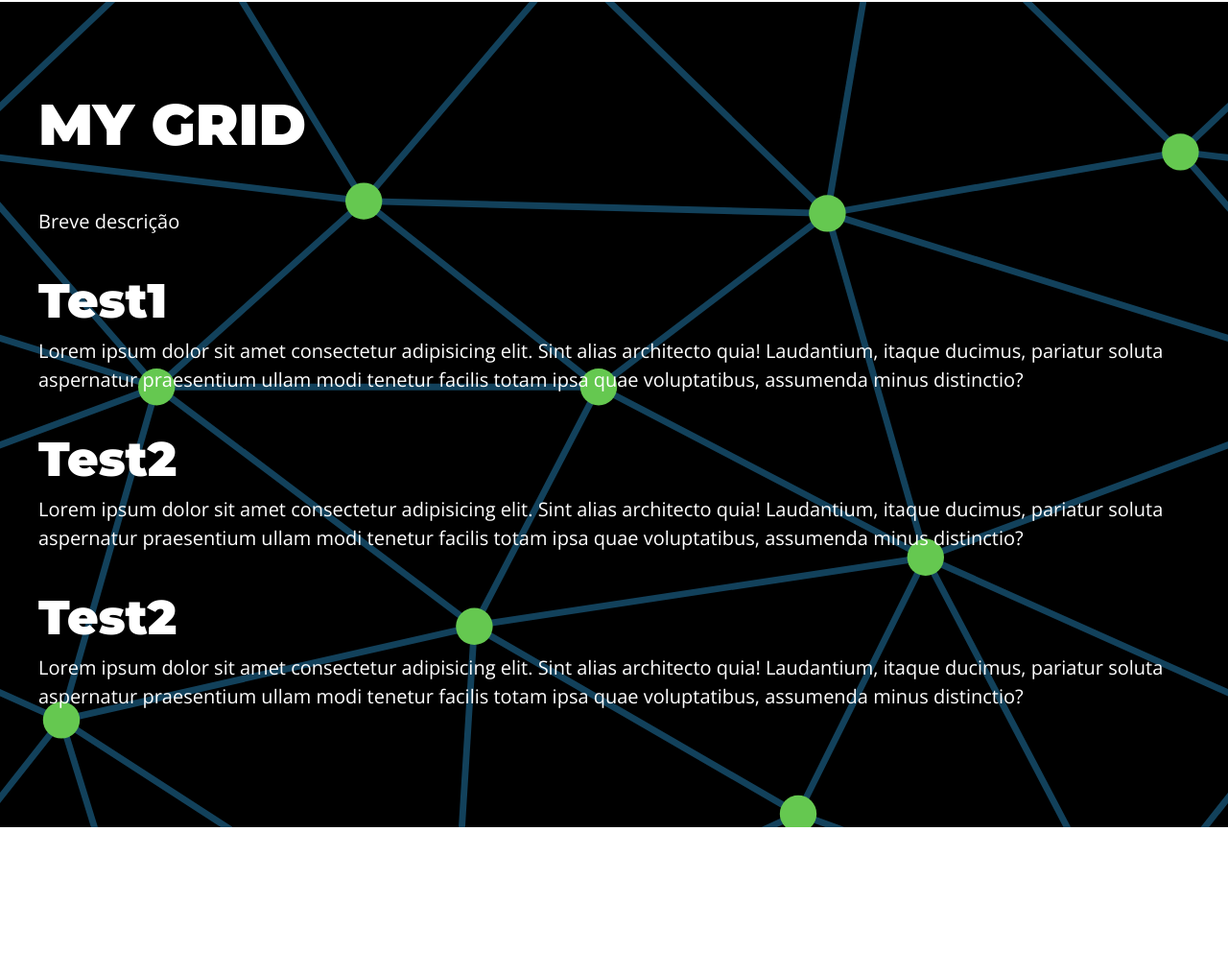
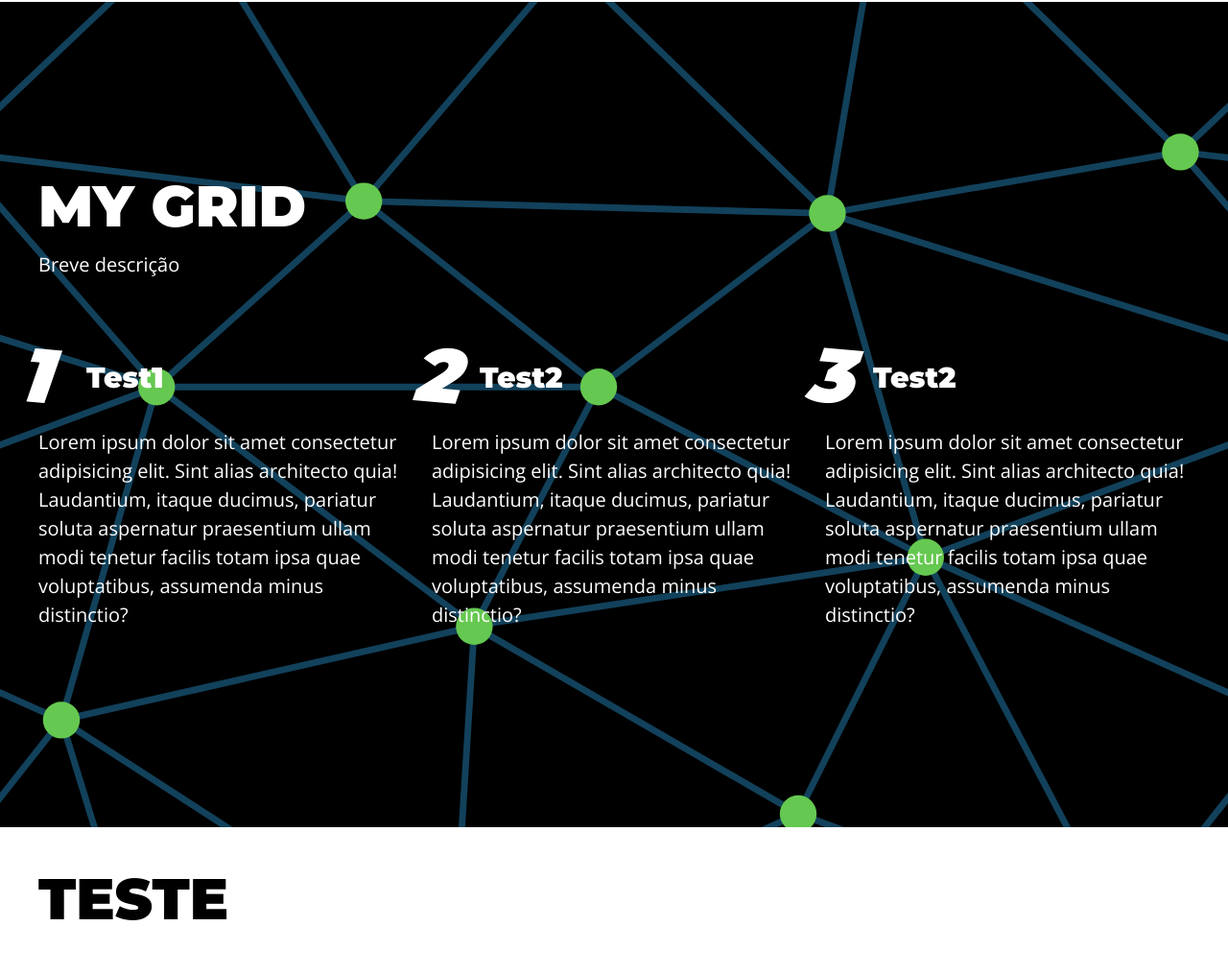
Before and after one commit to WoliverAraujo/HTML-e-CSS, a plain HTML site: page assets/index.html in a window 1280 px wide. Shown: the part 1783-2798 px from the top of the page at 96% size. Before the commit the page ends 2645 px from the top, so only its background shows below. Drawn offline with nearby package versions, Linux system fonts and the light colour scheme.

Commit message:
617 grid 2

```diff
--- a/assets/css/style.css
+++ b/assets/css/style.css
@@ -32,11 +32,38 @@
     display: flex;
     flex-flow: column wrap;
     justify-content: center;
-    height: 100vh;
+    min-height: 100vh;
+}
+
+.grid-main-heanding {
+    margin-bottom: 1rem;
+}
+
+.grid-description {
+    padding-bottom: 5rem;
 }
 
 .grid {
     display: grid;
     grid-template-columns: repeat(3, 1fr);
     gap: var(--gap);
+    counter-reset: grid-counter;
 }
+
+.grid h3 {
+    font-size: 3rem;
+    position: relative;
+    padding-left: 5rem;
+    padding-bottom: 3rem;
+}
+
+.grid h3::before {
+    counter-increment: grid-counter;
+    content: counter(grid-counter);
+    position: absolute;
+    font-size: 8rem;
+    font-style: italic;
+    top: -4rem;
+    left: -2rem;
+    transform: rotate(5deg);
+}
--- a/assets/index.html
+++ b/assets/index.html
@@ -21,13 +21,14 @@
 <body class="main">
     <aside class="menu white-main">
         <div class="main-content menu-content">
-            <h1><a href="#">logo</a></h1>
+            <h1><a href="#home">logo</a></h1>
+
             <nav>
                 <ul>
                     <li><a href="#intro">intro</a></li>
                     <li><a href="#top3">top 3</a></li>
-                    <li><a href="#grid-one">gallery</a></li>
-                    <li><a href="#">work</a></li>
+                    <li><a href="#grid-one">work</a></li>
+                    <li><a href="#gallery">gallery</a></li>
                     <li><a href="#">contact</a></li>
                 </ul>
             </nav>
@@ -36,7 +37,7 @@
 
     <div class="menu-spacing"></div>
 
-    <section id="intro" class="intro main section">
+    <section id="home" class="intro main section">
         <div class="main-content intro-content">
             <div class="intro-text-contet">
                 <h2>JANUARY BRINGS US FIREFOX 85</h2>
@@ -63,28 +64,28 @@
         </div>
     </section>
 
-    <section id="grid-one" class="grid-one main">
+    <section id="grid-one" class="grid-one main section">
         <div class="main-content grid-one-content">
-            <h2>my grid</h2>
-            <p>Breve descrição</p>
-            <div>
+            <h2 class="grid-main-heanding">my grid</h2>
+            <p class="grid-description">Breve descrição</p>
+            <div class="grid">
                 <article>
                     <h3>Test1</h3>
-                    <p>Lorem ipsum dolor sit amet consectetur adipisicing elit. Sint alias architecto quia! Laudantium,
+                <p>Lorem ipsum dolor sit amet consectetur adipisicing elit. Sint alias architecto quia! Laudantium,
                         itaque ducimus, pariatur soluta aspernatur praesentium ullam modi tenetur facilis totam ipsa
                         quae
                         voluptatibus, assumenda minus distinctio?</p>
                 </article>
                 <article>
                     <h3>Test2</h3>
-                    <p>Lorem ipsum dolor sit amet consectetur adipisicing elit. Sint alias architecto quia! Laudantium,
+                <p>Lorem ipsum dolor sit amet consectetur adipisicing elit. Sint alias architecto quia! Laudantium,
                         itaque ducimus, pariatur soluta aspernatur praesentium ullam modi tenetur facilis totam ipsa
                         quae
                         voluptatibus, assumenda minus distinctio?</p>
                 </article>
                 <article>
                     <h3>Test2</h3>
-                    <p>Lorem ipsum dolor sit amet consectetur adipisicing elit. Sint alias architecto quia! Laudantium,
+                 <p>Lorem ipsum dolor sit amet consectetur adipisicing elit. Sint alias architecto quia! Laudantium,
                         itaque ducimus, pariatur soluta aspernatur praesentium ullam modi tenetur facilis totam ipsa
                         quae
                         voluptatibus, assumenda minus distinctio?</p>
@@ -92,6 +93,12 @@
             </div>
         </div>
     </section>
+
+    <section id="gallery" class="section white-main">
+        <div class="main-content">
+            <h1>teste</h1>
+        </div>
+    </section>
 </body>
 
 </html>
```
